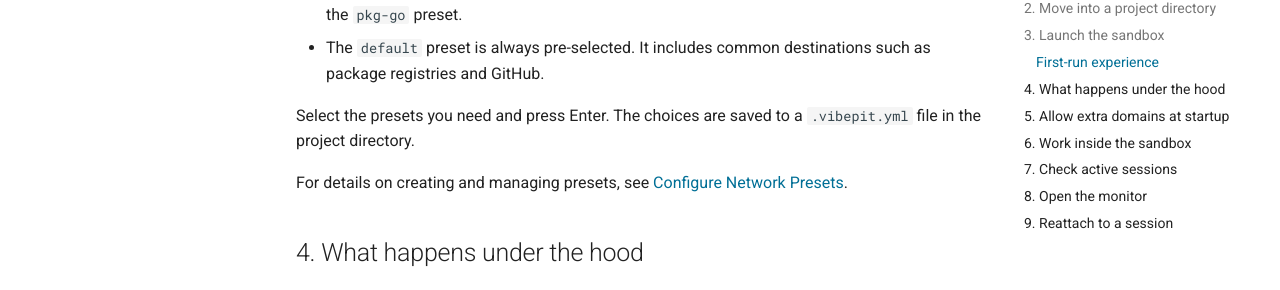
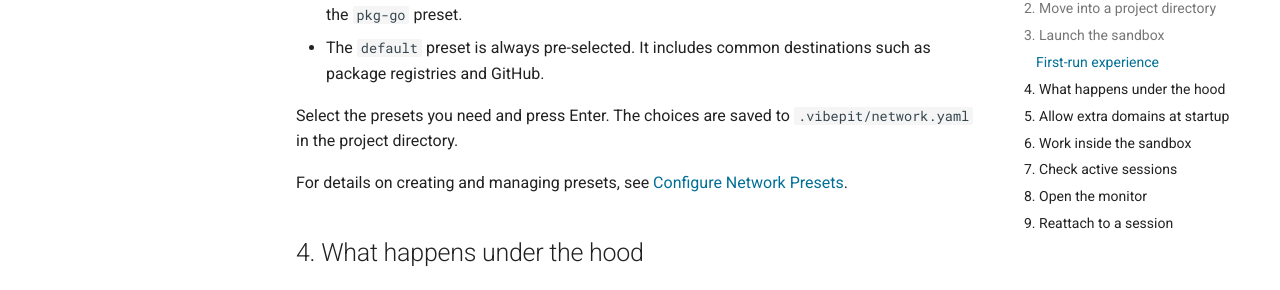
Before and after one commit to bernd/vibepit, an MkDocs documentation site: the page built from docs/content/tutorials/first-sandbox.md, in a window 1280 px wide and 900 px high, scrolled down 1267 px. Shown: the part 154-444 px from the top of the window. Built offline with MkDocs 1.6.1 and Material for MkDocs 9.7.7, drawn with Linux system fonts in a browser that asks for light colours; comment, search, counter and statistics services are not loaded.

Commit message:
Fix config file path in first sandbox tutorial
Co-Authored-By: Claude Opus 4.6 <noreply@anthropic.com>

```diff
--- a/docs/content/tutorials/first-sandbox.md
+++ b/docs/content/tutorials/first-sandbox.md
@@ -57,8 +57,8 @@ reach.
 - The `default` preset is always pre-selected. It includes common destinations
   such as package registries and GitHub.
 
-Select the presets you need and press Enter. The choices are saved to a
-`.vibepit.yml` file in the project directory.
+Select the presets you need and press Enter. The choices are saved to
+`.vibepit/network.yaml` in the project directory.
 
 For details on creating and managing presets, see
 [Configure Network Presets](../how-to/configure-presets.md).
```
